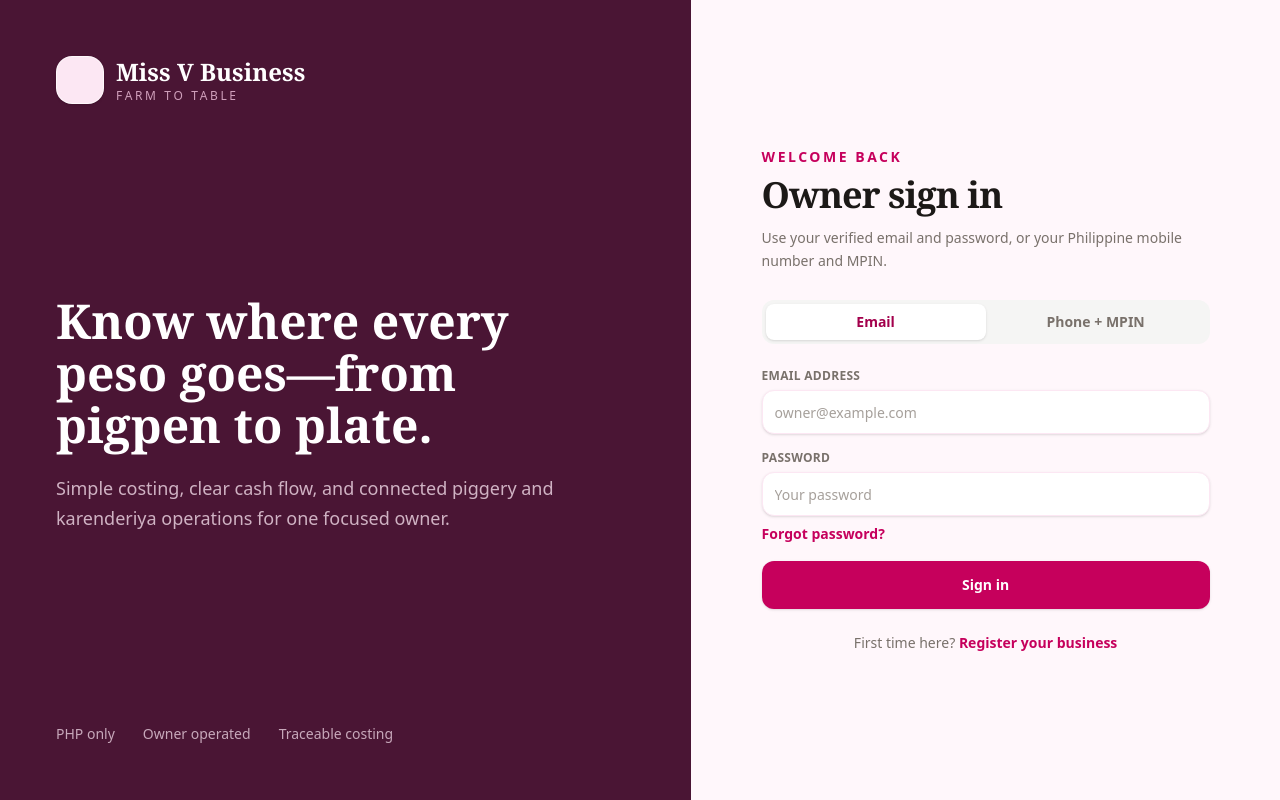
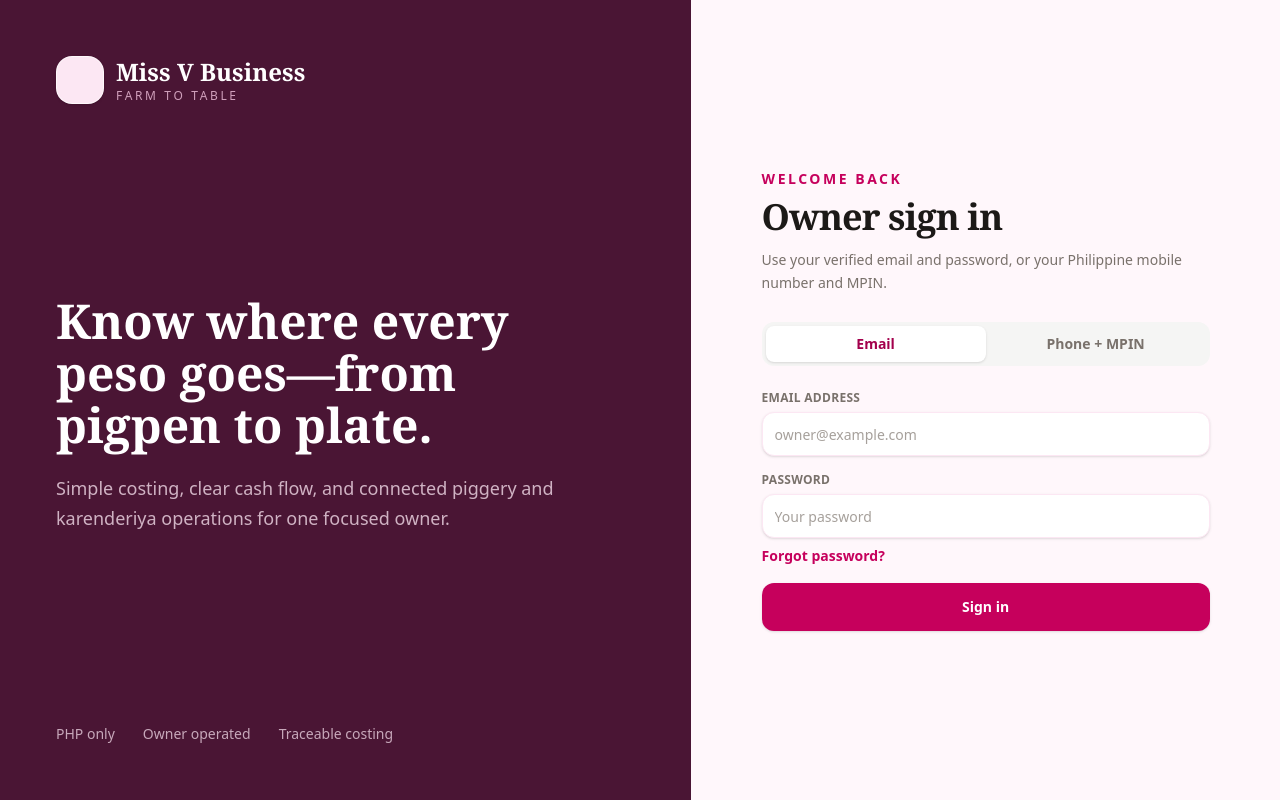
Before and after one commit to pixelDigitTony/farm-management-frontend, a React (Vite) app: page /login in a window 1280 px wide. Built offline with nearby package versions, Linux system fonts and the light colour scheme; no server answers; some icons are missing.

Commit message:
chore: temporary remove register

```diff
--- a/src/App.tsx
+++ b/src/App.tsx
@@ -134,7 +134,7 @@
     >
       <Routes>
         <Route path="/login" element={<AuthPage />} />
-        <Route path="/register" element={<RegisterPage />} />
+        {/* <Route path="/register" element={<RegisterPage />} /> */}
         <Route path="/verify-email" element={<VerifyEmailPage />} />
         <Route path="/reset-credential" element={<ResetCredentialPage />} />
         <Route path="/join/:tokenId" element={<InviteRegisterPage />} />
--- a/src/pages/AuthPage.tsx
+++ b/src/pages/AuthPage.tsx
@@ -214,12 +214,12 @@
           {loading ? "Signing in…" : "Sign in"}
         </Button>
       </form>
-      <p className="mt-6 text-center text-sm text-stone-500">
+      {/* <p className="mt-6 text-center text-sm text-stone-500">
         First time here?{" "}
         <Link className="font-semibold text-pink-700 hover:underline" to="/register">
           Register your business
         </Link>
-      </p>
+      </p> */}
       <Dialog
         open={Boolean(recoveryKind)}
         onOpenChange={(open) => !open && setRecoveryKind(undefined)}
```
